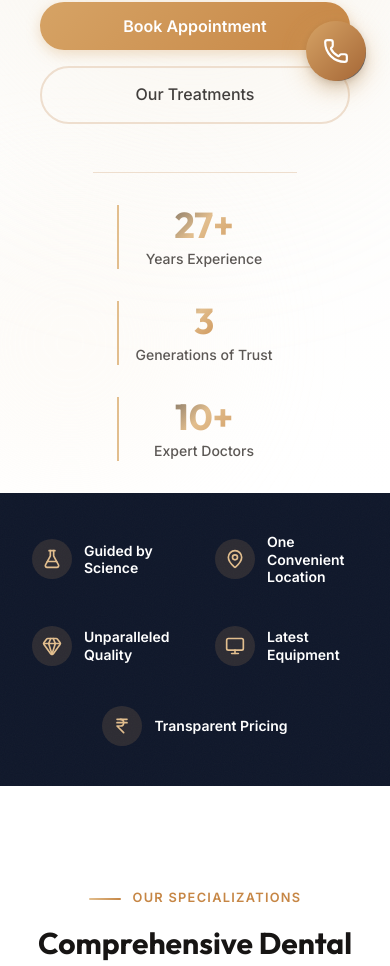
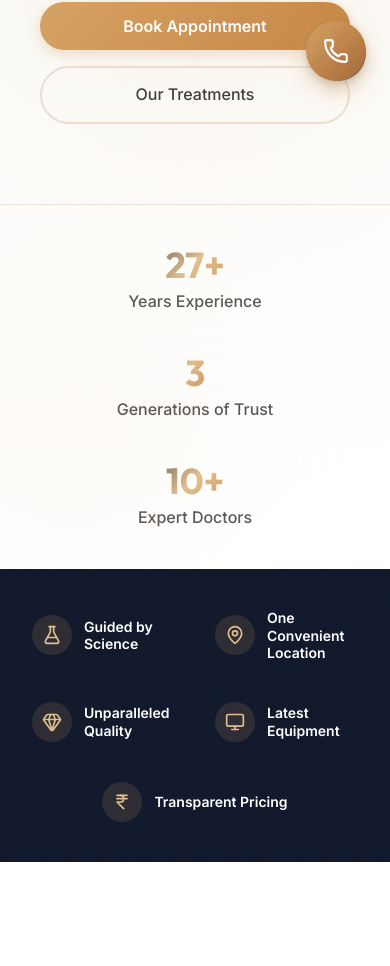
Before and after one commit to RealVansh/SaiDentalCare, a Next.js app: page / in a window 390 px wide. Shown: the part 739-1705 px from the top of the page. Built offline with nearby package versions, Linux system fonts and the light colour scheme.

Commit message:
style: updated stats strip to be left-aligned and spaced on desktop but centered on mobile

```diff
--- a/src/components/home/Hero.tsx
+++ b/src/components/home/Hero.tsx
@@ -175,23 +175,25 @@ export const Hero = () => {
 
       {/* ── Stats Strip ── */}
       <motion.div
-        className="section-container grid grid-cols-1 md:grid-cols-3 gap-8 md:gap-4 py-8 border-t border-neutral-200 text-center md:text-left relative z-10"
+        className="w-full border-t border-neutral-200 mt-8 py-10 relative z-10"
         initial={{ opacity: 0, y: 30 }}
         whileInView={{ opacity: 1, y: 0 }}
         viewport={{ once: true, margin: "-50px" }}
         transition={{ duration: 0.6 }}
       >
-        <div className="stat-item flex flex-col items-center md:items-start">
-          <Counter end={27} suffix="+" />
-          <p className="text-sm text-neutral-600 mt-1 font-medium">Years Experience</p>
-        </div>
-        <div className="stat-item flex flex-col items-center md:items-start">
-          <Counter end={3} />
-          <p className="text-sm text-neutral-600 mt-1 font-medium">Generations of Trust</p>
-        </div>
-        <div className="stat-item flex flex-col items-center md:items-start">
-          <Counter end={10} suffix="+" />
-          <p className="text-sm text-neutral-600 mt-1 font-medium">Expert Doctors</p>
+        <div className="section-container max-w-5xl mx-auto flex flex-col md:flex-row justify-between items-center md:items-start gap-10 md:gap-4 px-4 md:px-8">
+          <div className="flex flex-col items-center md:items-start w-full md:w-1/3 md:border-l-2 md:border-accent-400 md:pl-6">
+            <Counter end={27} suffix="+" />
+            <p className="text-base text-neutral-600 mt-1 font-medium text-center md:text-left">Years Experience</p>
+          </div>
+          <div className="flex flex-col items-center md:items-start w-full md:w-1/3 md:border-l-2 md:border-accent-400 md:pl-6">
+            <Counter end={3} />
+            <p className="text-base text-neutral-600 mt-1 font-medium text-center md:text-left">Generations of Trust</p>
+          </div>
+          <div className="flex flex-col items-center md:items-start w-full md:w-1/3 md:border-l-2 md:border-accent-400 md:pl-6">
+            <Counter end={10} suffix="+" />
+            <p className="text-base text-neutral-600 mt-1 font-medium text-center md:text-left">Expert Doctors</p>
+          </div>
         </div>
       </motion.div>
     </section>
```
